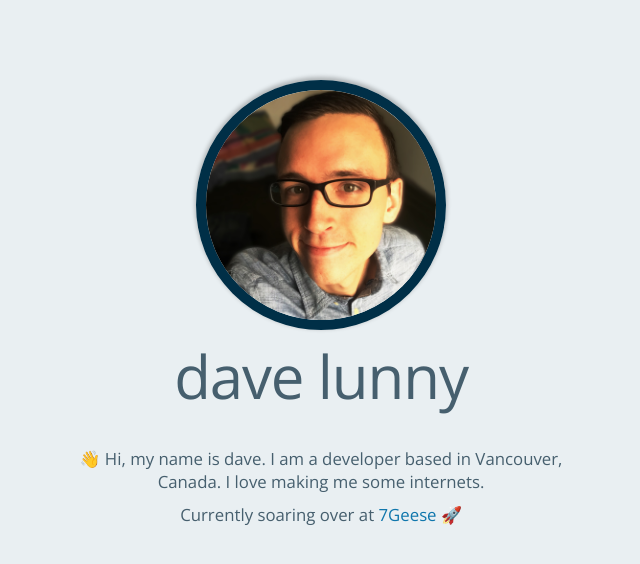
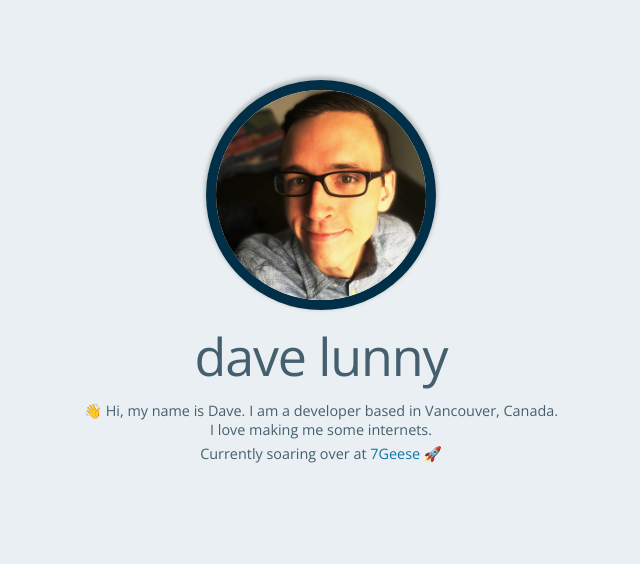
Before and after one commit to himynameisdave/himynameisdave-vue, a Vue app: page / in a window 1280 px wide. Shown: the top 564 px of the page, without its empty margins (319-959 px from the left). Built offline with nearby package versions, Linux system fonts and the light colour scheme.

Commit message:
Bam bam boom now we have links to all my profiles

```diff
--- a/src/App.vue
+++ b/src/App.vue
@@ -3,6 +3,7 @@
         <Face />
         <Name />
         <Blurb />
+        <Profiles />
     </main>
 </template>
 
@@ -10,6 +11,7 @@
 import Face from './components/Face';
 import Name from './components/Name';
 import Blurb from './components/Blurb';
+import Profiles from './components/Profiles';
 
 export default {
     name: 'app',
@@ -17,11 +19,12 @@ export default {
         Face,
         Name,
         Blurb,
+        Profiles,
     },
 };
 </script>
 
-<style>
+<style lang="less">
 * { box-sizing: border-box;}
 html, body {
     display: block;
--- a/src/components/Blurb.vue
+++ b/src/components/Blurb.vue
@@ -1,7 +1,7 @@
 <template>
     <div class="blurb">
         <p class="blurb__text">
-           &#128075; Hi, my name is dave. I am a developer based in Vancouver, Canada. I love making me some internets.
+           &#128075; Hi, my name is Dave. I am a developer based in Vancouver, Canada. I love making me some internets.
         </p>
         <p class="blurb__text">
             Currently soaring over at <Link url="https://7geese.com/" text="7Geese" />	&#128640;
@@ -24,13 +24,13 @@ export default {
 
 <style scoped>
 .blurb {
-    margin: 0 0 20px;
-    max-width: 500px;
+    margin: 0 0 30px;
+    max-width: 475px;
     width: 98%;
 }
 .blurb__text {
-    font-size: 1.05rem;
+    font-size: 0.9rem;
     padding: 0;
-    margin: 0 0 10px
+    margin: 0 0 5px
 }
 </style>
--- a/src/components/Face.vue
+++ b/src/components/Face.vue
@@ -15,10 +15,10 @@ export default {
     border: 10px solid #002f47;
     border-radius: 100%;
     box-shadow: 0 -2px 4px 1px rgba(0, 0, 0, 0.25);
-    height: 250px;
-    margin: 0 0 5px;
+    height: 230px;
+    margin: 0 0 10px;
     overflow: hidden;
-    width: 250px;
+    width: 230px;
 }
 .face img {
     max-width: 100%;
--- /dev/null
+++ b/src/components/Icon.vue
@@ -0,0 +1,22 @@
+<template>
+    <svg viewBox="0 0 20 20" :class="className">
+        <use v-bind:xlink:href="href"></use>
+    </svg>
+</template>
+
+<script>
+export default {
+    name: 'icon',
+    props: {
+        name: String,
+    },
+    computed: {
+        href() {
+            return `#icon-${this.name}`;
+        },
+        className() {
+            return `icon icon-${this.name}`;
+        }
+    }
+};
+</script>
--- a/src/components/Link.vue
+++ b/src/components/Link.vue
@@ -6,7 +6,10 @@
 <script>
 export default {
     name: 'Link',
-    props: ['url', 'text'],
+    props: {
+        url: String,
+        text: String,
+    },
 };
 </script>
 
--- a/src/components/Name.vue
+++ b/src/components/Name.vue
@@ -12,9 +12,9 @@ export default {
 
 <style scoped>
 .name {
-    font-size: 3.75rem;
+    font-size: 3.25rem;
     font-weight: 300;
-    margin: 0 0 30px;
+    margin: 0 0 10px;
     letter-spacing: -0.07rem;
     text-transform: lowercase;
 }
--- /dev/null
+++ b/src/components/Profiles.vue
@@ -0,0 +1,84 @@
+<template>
+    <ul class="profiles">
+        <li v-for="profile in profiles" class="profile">
+            <a :href="profile.url" :target="profile.target" class="profile-link">
+                <Icon v-bind:name="profile.name"  />
+            </a>
+        </li>
+    </ul>
+</template>
+
+
+<script>
+import Icon from './Icon';
+
+export default {
+    name: 'Profiles',
+    components: {
+        Icon
+    },
+    data: () => ({
+        profiles: [
+            {
+                name: 'twitter',
+                url: 'https://twitter.com/dave_lunny',
+                target: '_blank',
+            }, {
+                name: 'github',
+                url: 'https://github.com/himynameisdave',
+                target: '_blank',
+            }, {
+                name: 'linkedin',
+                url: 'https://www.linkedin.com/in/davelunny/',
+                target: '_blank',
+            }, {
+                name: 'lastfm',
+                url: 'https://www.last.fm/user/himynameisdave9',
+                target: '_blank',
+            }, {
+                name: 'medium',
+                url: 'https://medium.com/@dave_lunny',
+                target: '_blank',
+            }, {
+                name: 'email',
+                url: 'mailto:d@velunny.com',
+                target: '_self',
+            },
+        ]
+    })
+};
+</script>
+
+
+<style scoped lang="less">
+.profiles {
+    display: flex;
+    flex-direction: row;
+    justify-content: space-around;
+    padding: 0;
+    margin: 0;
+    list-style: none;
+    margin: 0 auto;
+    max-width: 475px;
+    width: 98%;
+}
+.profile {
+    height: 50px;
+    width: 50px;
+    &-icon {
+        height: 100%;
+        width: 100%;
+    }
+    &-link {
+        &:hover {
+            .icon {
+                fill: #0F76AC;
+            }
+        }
+    }
+    .icon {
+        fill: #002f47;
+        transition: fill 0.325s ease-in-out;
+    }
+}
+</style>
```
